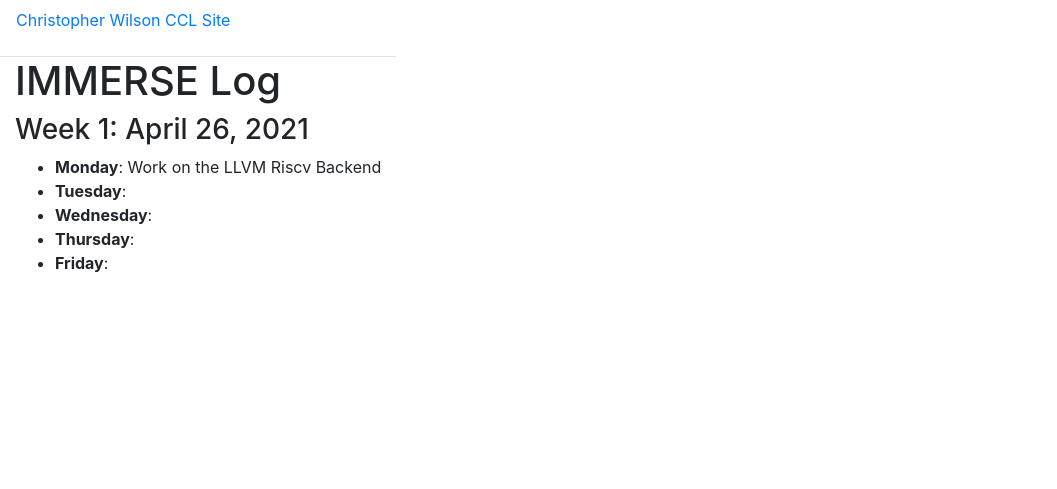
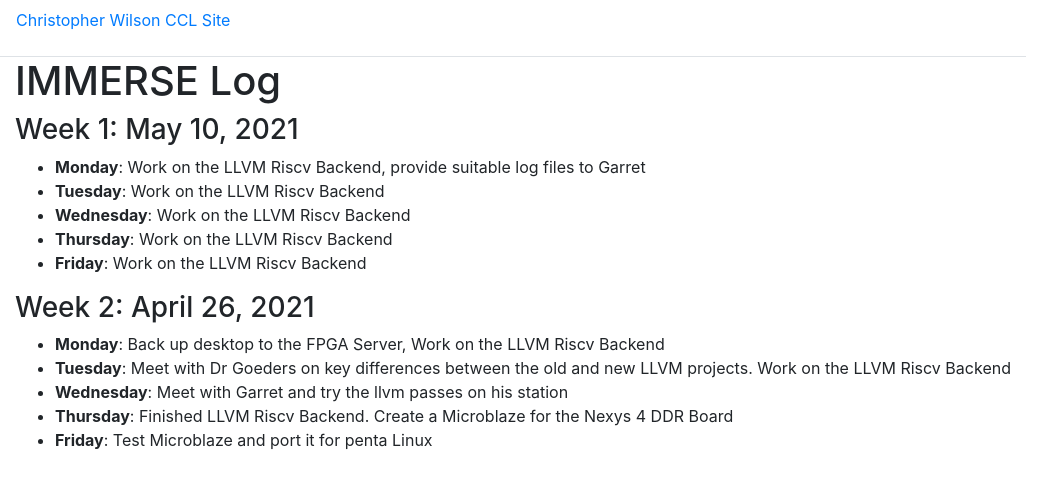
Before and after one commit to chriswils95/chriswils.github.io, a Jekyll site: the page built from _pages/log.md, in a window 1280 px wide. Shown: the top 489 px of the page, without its empty margins (0-1057 px from the left). Built offline with Jekyll 4.4.1, drawn with Linux system fonts in a browser that asks for light colours.

Commit message:
work on logs

```diff
--- a/_pages/log.md
+++ b/_pages/log.md
@@ -3,10 +3,19 @@ layout: default
 title: IMMERSE Log
 ---
 
-### Week 1: April 26, 2021
+### Week 1: May 10, 2021
 
-* **Monday**: Work on the LLVM Riscv Backend
-* **Tuesday**:
-* **Wednesday**:
-* **Thursday**:
-* **Friday**:
+* **Monday**: Work on the LLVM Riscv Backend, provide suitable log files to Garret
+* **Tuesday**: Work on the LLVM Riscv Backend
+* **Wednesday**: Work on the LLVM Riscv Backend
+* **Thursday**: Work on the LLVM Riscv Backend
+* **Friday**: Work on the LLVM Riscv Backend
+
+### Week 2: April 26, 2021
+
+* **Monday**: Back up desktop to the FPGA Server, Work on the LLVM Riscv Backend
+* **Tuesday**: Meet with Dr Goeders on key differences between
+the old and new LLVM projects. Work on the LLVM Riscv Backend
+* **Wednesday**: Meet with Garret and try the llvm passes on his station
+* **Thursday**:  Finished LLVM Riscv Backend. Create a Microblaze for the Nexys 4 DDR Board
+* **Friday**: Test Microblaze and port it for penta Linux
```
